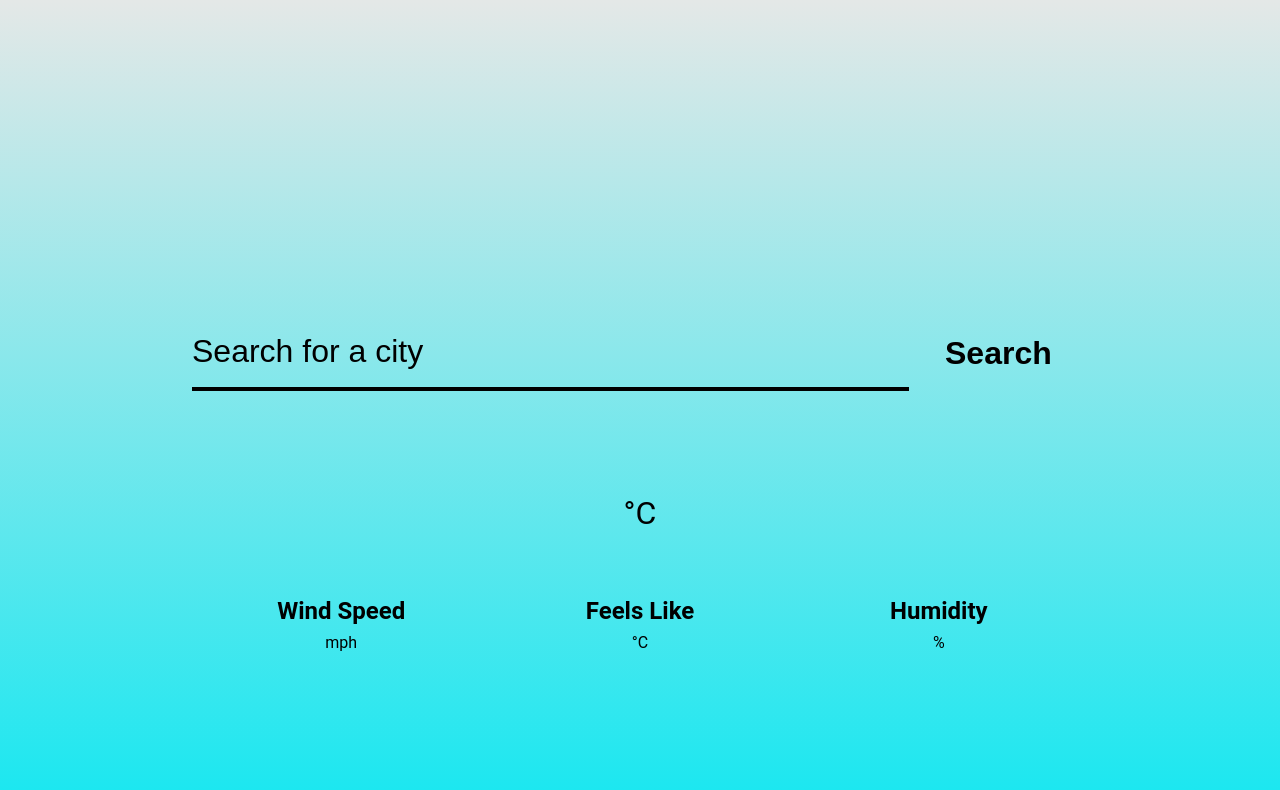
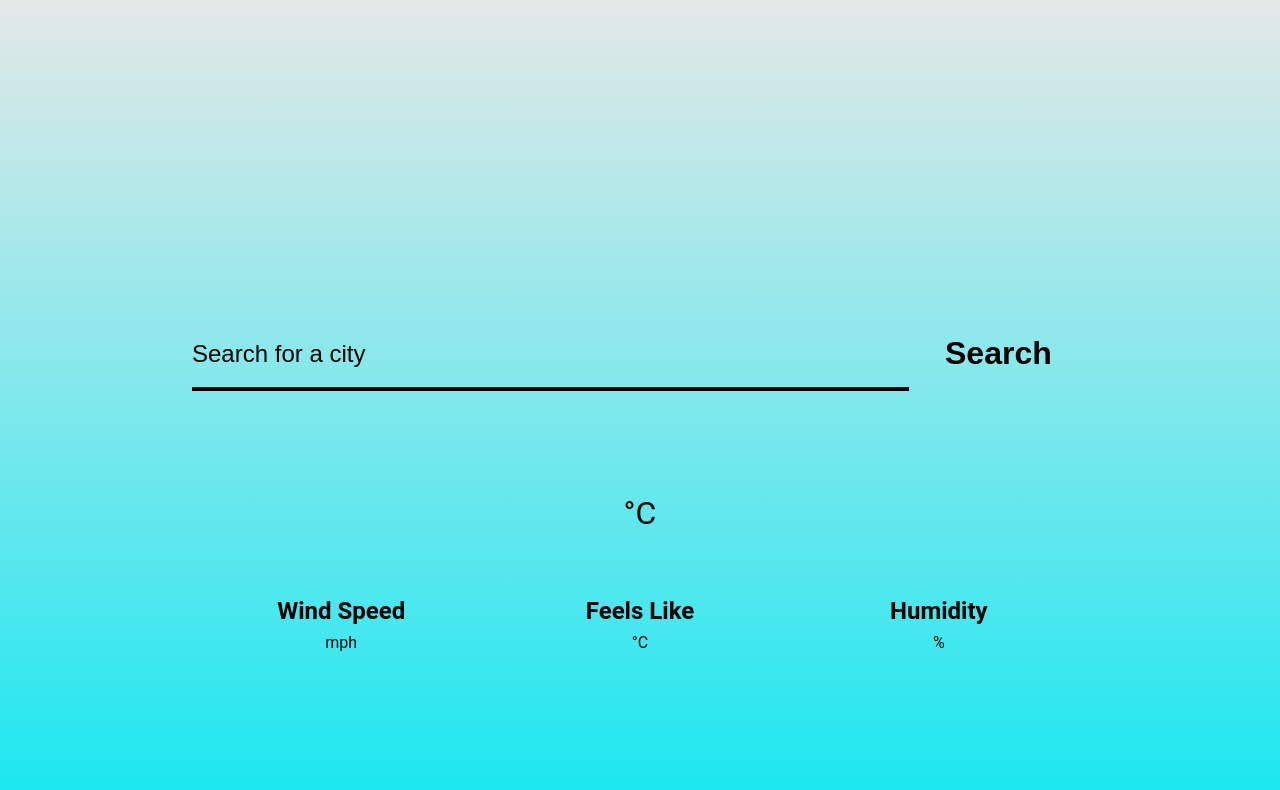
Before and after one commit to rowan-austin/Weather-app, a plain HTML site: page index.html in a window 1280 px wide. Drawn offline with Linux system fonts and the light colour scheme; no server answers.

Commit message:
changing value on search to placeholder

```diff
--- a/index.html
+++ b/index.html
@@ -12,7 +12,7 @@
         </div>
 
         <div class="search">
-            <input type="text" class="city-search" value="Search for a city" aria-label="Search">
+            <input type="text" class="city-search" placeholder="Search for a city" aria-label="Search">
             <input type="submit" value="Search" class="search-button" aria-label="Submit">
         </div>
         <div class="location-information">
--- a/style.css
+++ b/style.css
@@ -71,6 +71,7 @@ body.night {
 }
 .city-search::placeholder {
     font-size: 24px;
+    color: #000;
 }
 .search-button {
     height: 75px;
```
